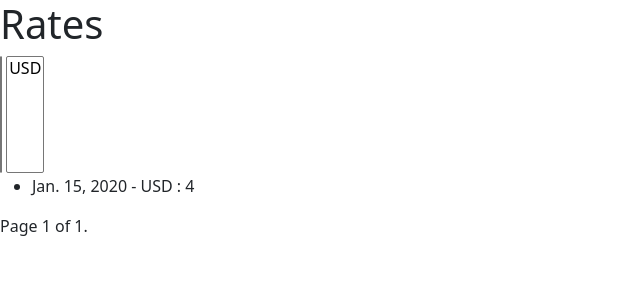
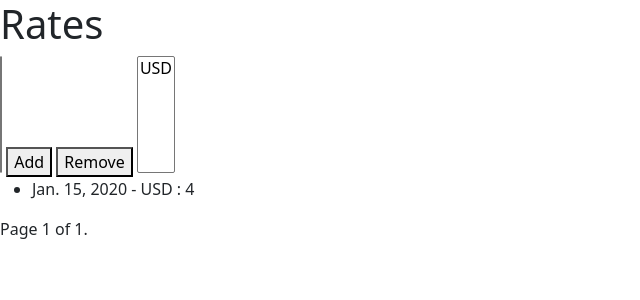
Before and after one commit to razluman/pgi-currencies, a Django app: template templates/pgi_currencies/rate_list.html in a window 1280 px wide. Shown: the top 300 px of the page, without its empty margins (0-640 px from the left). Run offline with Django 3.2, Linux system fonts and the light colour scheme; the template is opened without the code that fills it: most values are stand-ins (such as "Sample title", 1, 10 or a date in 2020); some libraries are stand-ins or nearby versions.

Commit message:
modifié :         templates/pgi_currencies/base.html 	modifié :         templates/pgi_currencies/rate_list.html

```diff
--- a/templates/pgi_currencies/base.html
+++ b/templates/pgi_currencies/base.html
@@ -7,7 +7,6 @@
         <!-- Bootstrap CSS -->
         {% load django_bootstrap5 %}
         {% bootstrap_css %}
-        {% bootstrap_javascript %}
         {% bootstrap_messages %}
         <script src="https://unpkg.com/htmx.org@1.9.2"></script>
         <title>Hello, world!</title>
@@ -15,5 +14,6 @@
     <body>
         {% block content %}
         {% endblock content %}
+        {% bootstrap_javascript %}
     </body>
 </html>
--- a/templates/pgi_currencies/rate_list.html
+++ b/templates/pgi_currencies/rate_list.html
@@ -7,13 +7,15 @@
             </option>
         {% endfor %}
     </select>
+    <button type="button">Add</button>
+    <button type="button">Remove</button>
     <select name="display" size=5>
         {% for currency in display %}
             <option value={{ currency.currency }}>{{ currency.currency }}
             </option>
         {% endfor %}
     </select>
-    <div id="rate_table">{% include 'pgi_currencies/rate_list_table.html' %}</div>
+    <div id="rate_table">{% include "pgi_currencies/rate_list_table.html" %}</div>
     <div class="pagination">
         <span class="step-links">
             {% if page_obj.has_previous %}
```
